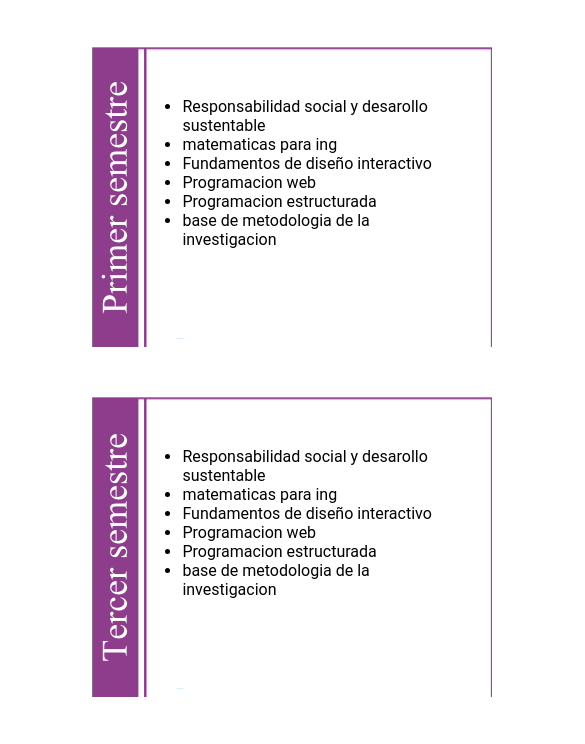
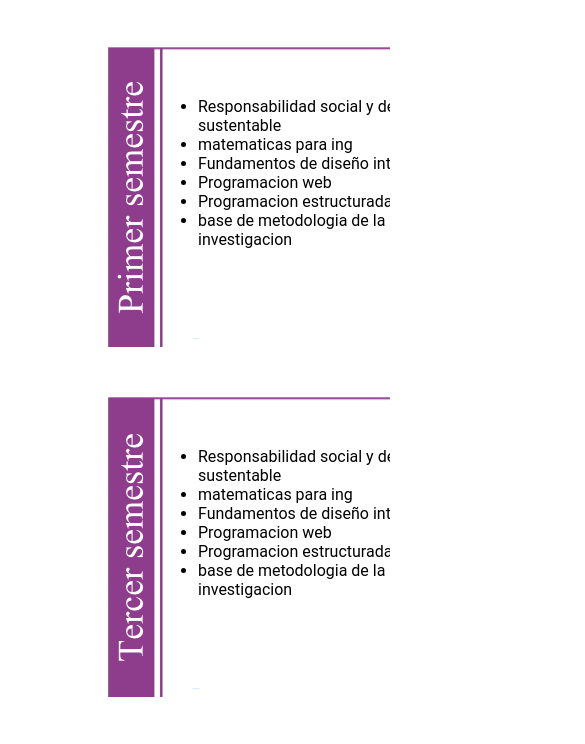
Before and after one commit to Legendarywicho/ISC, a plain HTML site: page spanish/plan-de-estudios.html in a window 390 px wide. Shown: the part 715-1459 px from the top of the page, 585 px wide, since content can reach past the window. Drawn offline with nearby package versions, Linux system fonts and the light colour scheme; files whose address does not match are found by name.

```diff
--- a/spanish/plan-de-estudios.html
+++ b/spanish/plan-de-estudios.html
@@ -9,6 +9,9 @@
 				<meta name="viewport" content="width=device-width, initial-scale=1.0"/>
 </head>
 <body>
+	<div class="general">
+
+
 			<div class="canvas-off" id="canvas-off">
 				<ul>
 					<li>
@@ -243,6 +246,7 @@
 							</div>
 					</div>
 				</footer>
+			</div>
      <script
 	  src="https://code.jquery.com/jquery-3.2.1.min.js"
 	  integrity="sha256-hwg4gsxgFZhOsEEamdOYGBf13FyQuiTwlAQgxVSNgt4="
@@ -276,5 +280,6 @@
 									});
 									/* FUNCIONES DEL HEADER Y DEL CARUSEL*/
       </script>
+
 </body>
 </html>
--- a/style/style.css
+++ b/style/style.css
@@ -7,7 +7,10 @@
 body{
     margin:0;
      overflow-x: hidden;
-    font-family: 'Roboto', sans-serif;
+     font-family: 'Roboto', sans-serif;
+}
+.general{
+  overflow-x: hidden;
 }
 .header{
     margin: 0 auto;
@@ -1093,6 +1096,7 @@
 
   .background-foto-3{
     height: 520px;
+    width: 100%;
   }
   .title-studios{
     font-size: 40px;
@@ -1105,7 +1109,7 @@
     display: block;
   }
   .first-row-plan , .second-row-plan{
-    left: 16%;
+    left: 20%;
     margin: 10px;
   }
 
```
Also changed, not shown: index.html (+2 -0 lines), spanish/Becas.html (+2 -0 lines), spanish/contacto.html (+3 -1 lines).
